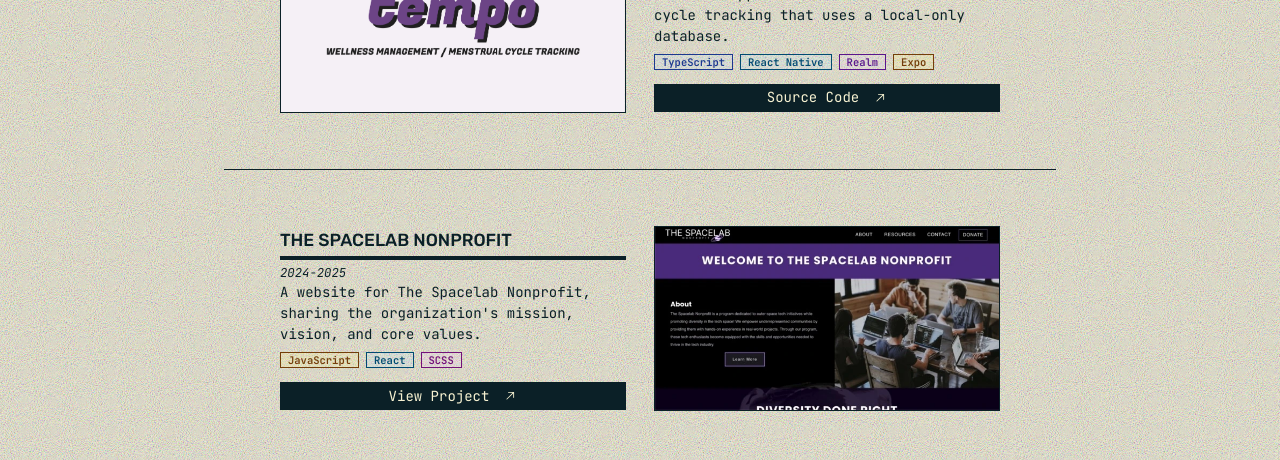
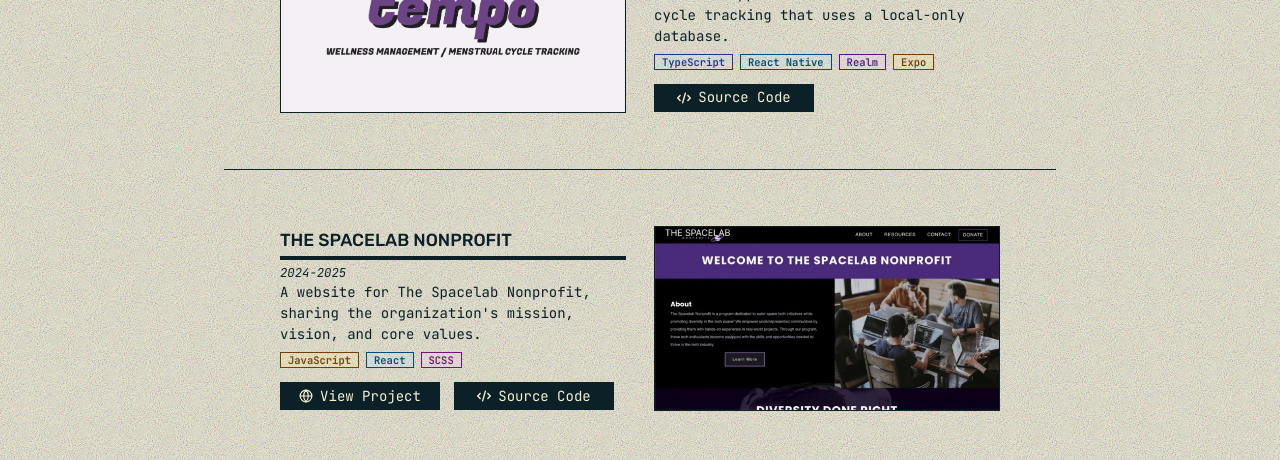
Before and after one commit to lucksiyo/website, a React (Vite) app: page /projects in a window 1280 px wide. Shown: the part 157-617 px from the top of the page. Built offline with nearby package versions, Linux system fonts and the light colour scheme; no server answers.

Commit message:
project link buttons

```diff
--- a/src/pages/Projects/Projects.css
+++ b/src/pages/Projects/Projects.css
@@ -5,12 +5,13 @@
 .project-link {
   margin-top: 1rem;
   padding: 0.25rem 1rem;
+  width: 160px;
   color: var(--light);
   background: var(--dark);
   display: flex;
   justify-content: center;
   align-items: center;
-  gap: 1rem;
+  gap: 0.5rem;
   transition: box-shadow 0.2s linear;
 }
 
--- a/src/pages/Projects/Projects.tsx
+++ b/src/pages/Projects/Projects.tsx
@@ -1,5 +1,6 @@
 import useSound from 'use-sound'
-import { GoArrowUpRight } from "react-icons/go"
+import { FaCode } from 'react-icons/fa6'
+import { FiGlobe } from 'react-icons/fi'
 import Navbar from "../../components/Navbar/Navbar"
 import Footer from "../../components/Footer/Footer"
 import spacelabPreview from '../../assets/images/spacelab_preview.webp'
@@ -34,12 +35,13 @@
             <p>
               A mobile app for health and menstrual cycle tracking that uses a local-only database.
             </p>
-            <div className="my-2 flex flex-wrap gap-2 text-xs font-[600]">
+            <div className="mt-2 flex flex-wrap gap-2 text-xs font-[600]">
               <p className="text-blue-900 bg-blue-200/20 px-2 border-1">TypeScript</p>
               <p className="text-sky-900 bg-sky-200/20 px-2 border-1">React Native</p>
               <p className="text-purple-900 bg-purple-200/20 px-2 border-1">Realm</p>
               <p className="text-yellow-900 bg-yellow-200/20 px-2 border-1">Expo</p>
             </div>
+            <div className='flex flex-col md:flex-row gap-4'>
               <a
                 className="project-link"
                 href='https://github.com/lucksiyo/tempo'
@@ -48,9 +50,11 @@
                 onMouseEnter={() => hoverSound()}
                 onMouseDown={() => activeSound()}
               >
+                <FaCode />
                 Source Code
-              <GoArrowUpRight />
               </a>
+            </div>
+
           </div>
         </div>
 
@@ -66,11 +70,12 @@
             <p>
               A website for The Spacelab Nonprofit, sharing the organization's mission, vision, and core values.
             </p>
-            <div className="my-2 flex flex-wrap gap-2 text-xs font-[600]">
+            <div className="mt-2 flex flex-wrap gap-2 text-xs font-[600]">
               <p className="text-yellow-900 bg-yellow-200/20 px-2 border-1">JavaScript</p>
               <p className="text-sky-900 bg-sky-200/20 px-2 border-1">React</p>
               <p className="text-fuchsia-900 bg-fuchsia-200/20 px-2 border-1">SCSS</p>
             </div>
+            <div className='flex flex-col lg:flex-row lg:gap-4'>
               <a
                 className="project-link"
                 href='https://spacelab.space/'
@@ -79,9 +84,21 @@
                 onMouseEnter={() => hoverSound()}
                 onMouseDown={() => activeSound()}
               >
+                <FiGlobe />
                 View Project
-              <GoArrowUpRight />
               </a>
+              <a
+                className="project-link"
+                href='https://github.com/spacelabdev/spacelab-react'
+                target='_blank'
+                rel='noopenner noreferrer'
+                onMouseEnter={() => hoverSound()}
+                onMouseDown={() => activeSound()}
+              >
+                <FaCode />
+                Source Code
+              </a>
+            </div>
           </div>
           <img
             className="border-1"
```
Lines whose indentation alone changed are shown as unchanged.
